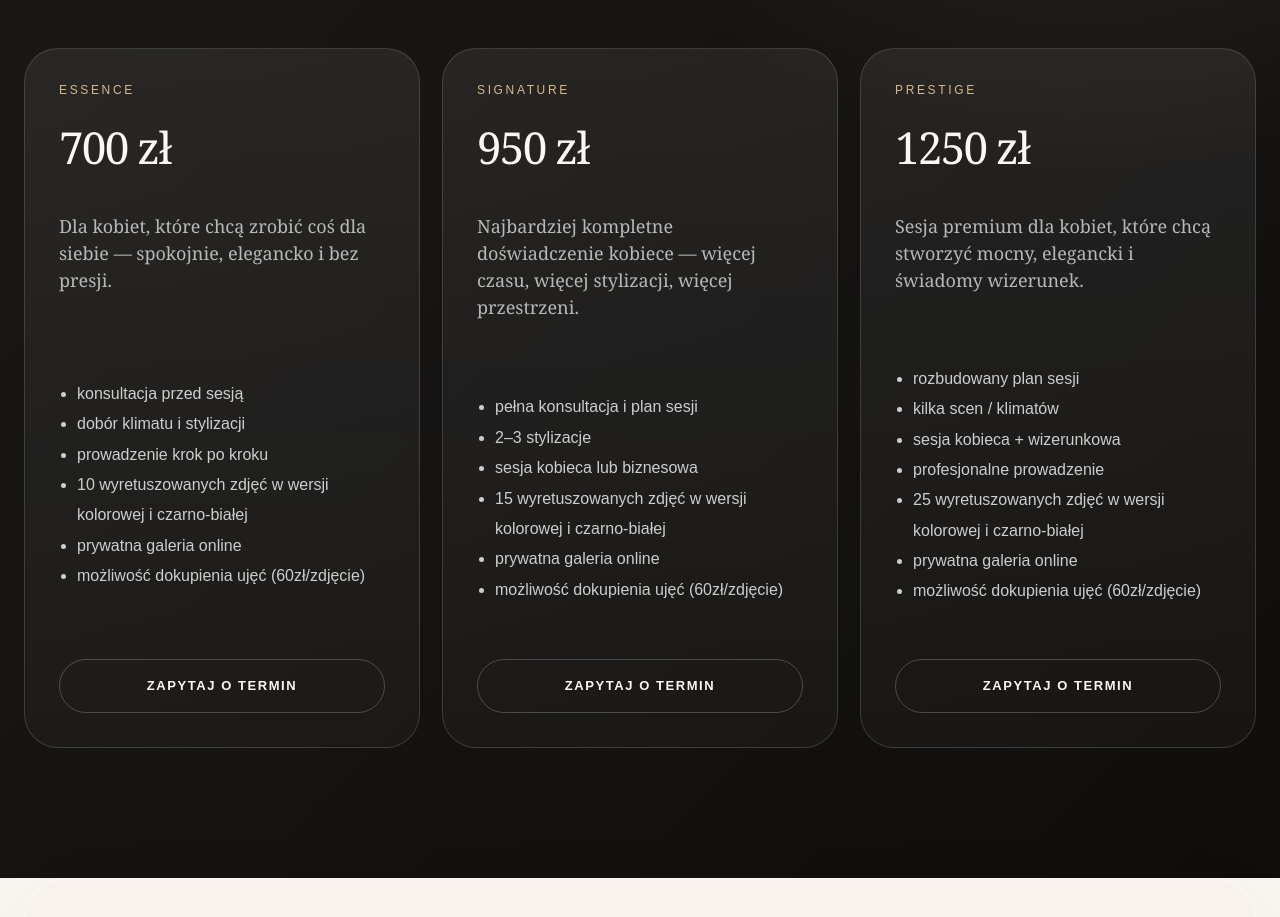
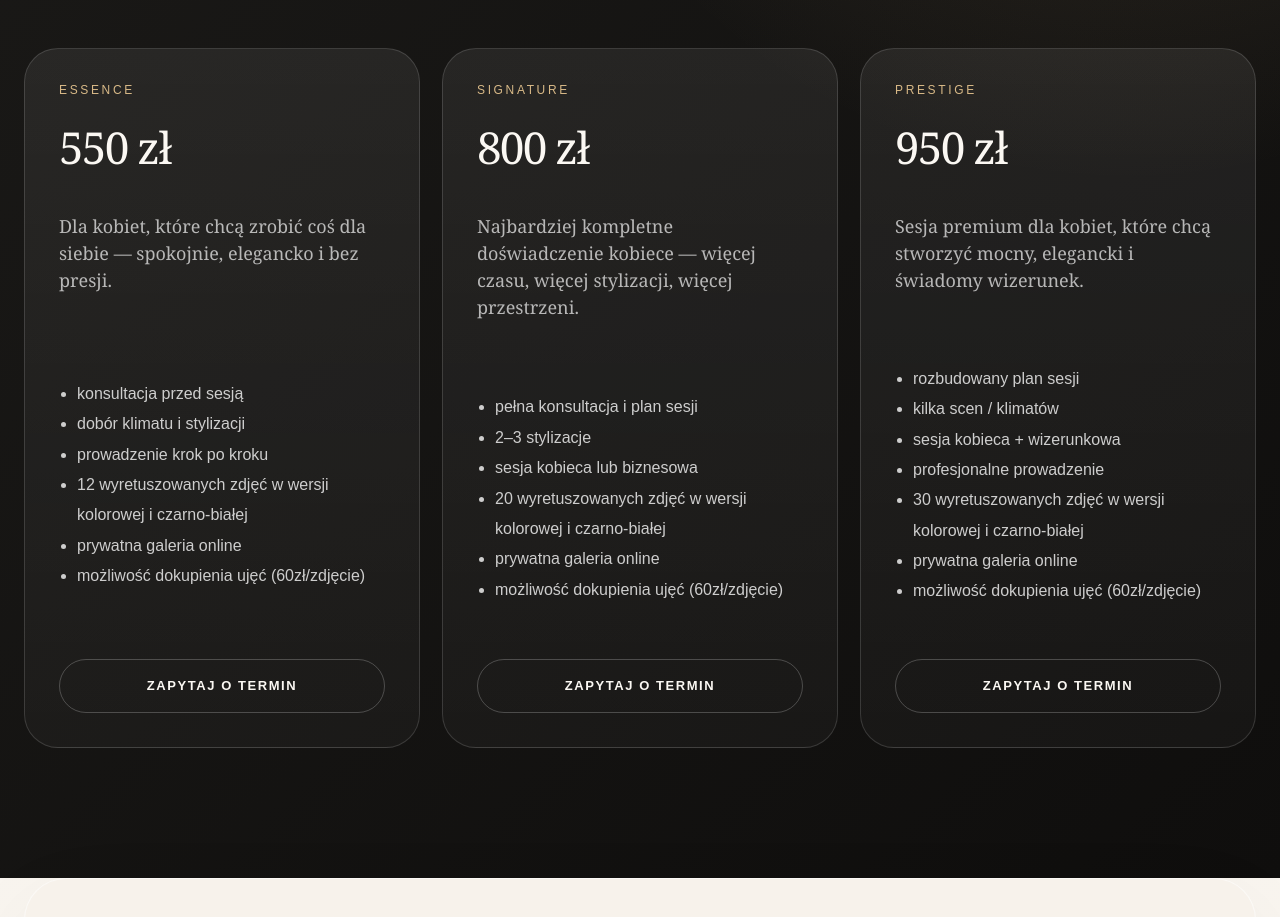
Before and after one commit to odkryjkobiecosc/odkryjkobiecosc-website, a Next.js app: page / in a window 1280 px wide. Shown: the part 8340-9257 px from the top of the page. Built offline with nearby package versions, Linux system fonts and the light colour scheme.

Commit message:
Update page.tsx

```diff
--- a/app/page.tsx
+++ b/app/page.tsx
@@ -38,40 +38,40 @@ const steps = [
 const packages = [
   {
     name: "ESSENCE",
-    price: "700 zł",
+    price: "550 zł",
     text: "Dla kobiet, które chcą zrobić coś dla siebie — spokojnie, elegancko i bez presji.",
     features: [
       "konsultacja przed sesją",
       "dobór klimatu i stylizacji",
       "prowadzenie krok po kroku",
-      "10 wyretuszowanych zdjęć w wersji kolorowej i czarno-białej",
+      "12 wyretuszowanych zdjęć w wersji kolorowej i czarno-białej",
       "prywatna galeria online",
       "możliwość dokupienia ujęć (60zł/zdjęcie)",
     ],
   },
   {
     name: "SIGNATURE",
-    price: "950 zł",
+    price: "800 zł",
     text: "Najbardziej kompletne doświadczenie kobiece — więcej czasu, więcej stylizacji, więcej przestrzeni.",
     features: [
       "pełna konsultacja i plan sesji",
       "2–3 stylizacje",
       "sesja kobieca lub biznesowa",
-      "15 wyretuszowanych zdjęć w wersji kolorowej i czarno-białej",
+      "20 wyretuszowanych zdjęć w wersji kolorowej i czarno-białej",
       "prywatna galeria online",
       "możliwość dokupienia ujęć (60zł/zdjęcie)",
     ],
   },
   {
     name: "PRESTIGE",
-    price: "1250 zł",
+    price: "950 zł",
     text: "Sesja premium dla kobiet, które chcą stworzyć mocny, elegancki i świadomy wizerunek.",
     features: [
       "rozbudowany plan sesji",
       "kilka scen / klimatów",
       "sesja kobieca + wizerunkowa",
       "profesjonalne prowadzenie",
-      "25 wyretuszowanych zdjęć w wersji kolorowej i czarno-białej",
+      "30 wyretuszowanych zdjęć w wersji kolorowej i czarno-białej",
       "prywatna galeria online",
       "możliwość dokupienia ujęć (60zł/zdjęcie)",
     ],
```
